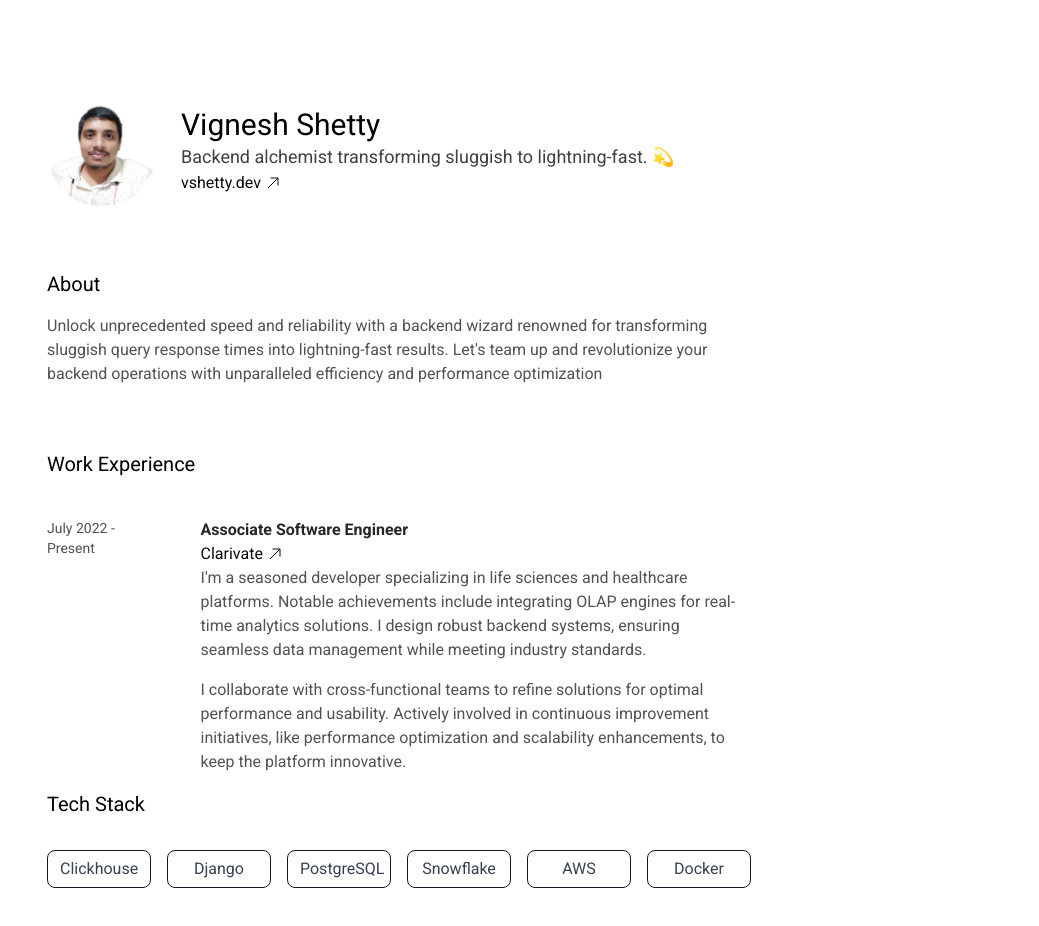
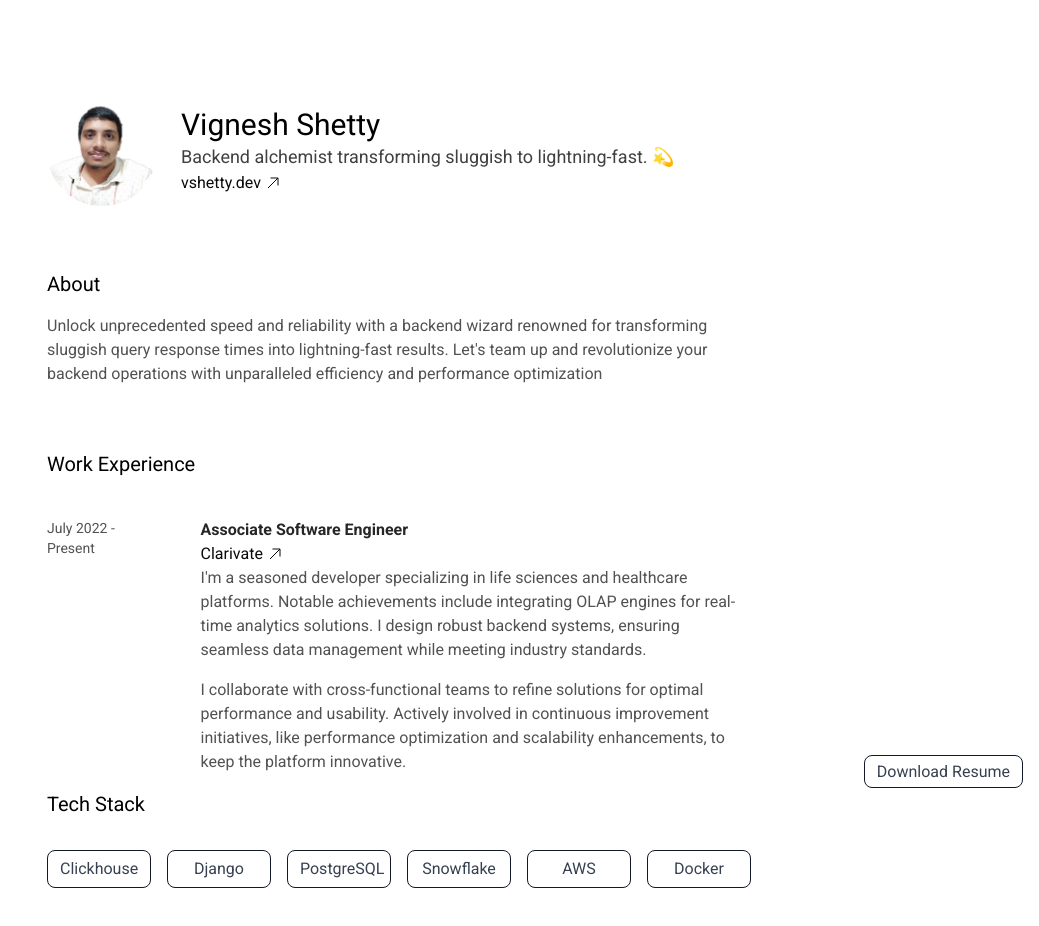
Before and after one commit to vigneshshettyin/DevResume, a Next.js app: page /resume in a window 1280 px wide. Shown: the top 926 px of the page, without its empty margins (241-1280 px from the left). Built offline with nearby package versions, Linux system fonts and the light colour scheme.

Commit message:
Resume download button added

```diff
--- /dev/null
+++ b/src/app/resume/components/download.tsx
@@ -0,0 +1,16 @@
+export default function DownloadResume() {
+  return (
+    <>
+      <div className="fixed bottom-4 right-4">
+        <a
+          href="/resume.pdf"
+          target="_blank"
+          rel="noopener noreferrer"
+          className="rounded-lg border border-gray-900 py-1.5 px-3 text-gray-700 text-center hover:bg-gray-50"
+        >
+          Download Resume
+        </a>
+      </div>
+    </>
+  );
+}
--- a/src/app/resume/page.tsx
+++ b/src/app/resume/page.tsx
@@ -1,6 +1,7 @@
 import Header from "./components/header";
 import AboutMe from "./components/about";
 import WorkSection from "./components/work";
+import DownloadResume from "./components/download";
 
 export default function Resume() {
   return (
@@ -9,6 +10,7 @@ export default function Resume() {
         <Header />
         <AboutMe />
         <WorkSection />
+        <DownloadResume />
       </div>
     </>
   );
```
Also changed, not shown: 1 other file (tests, documents, lock files or other folders).
